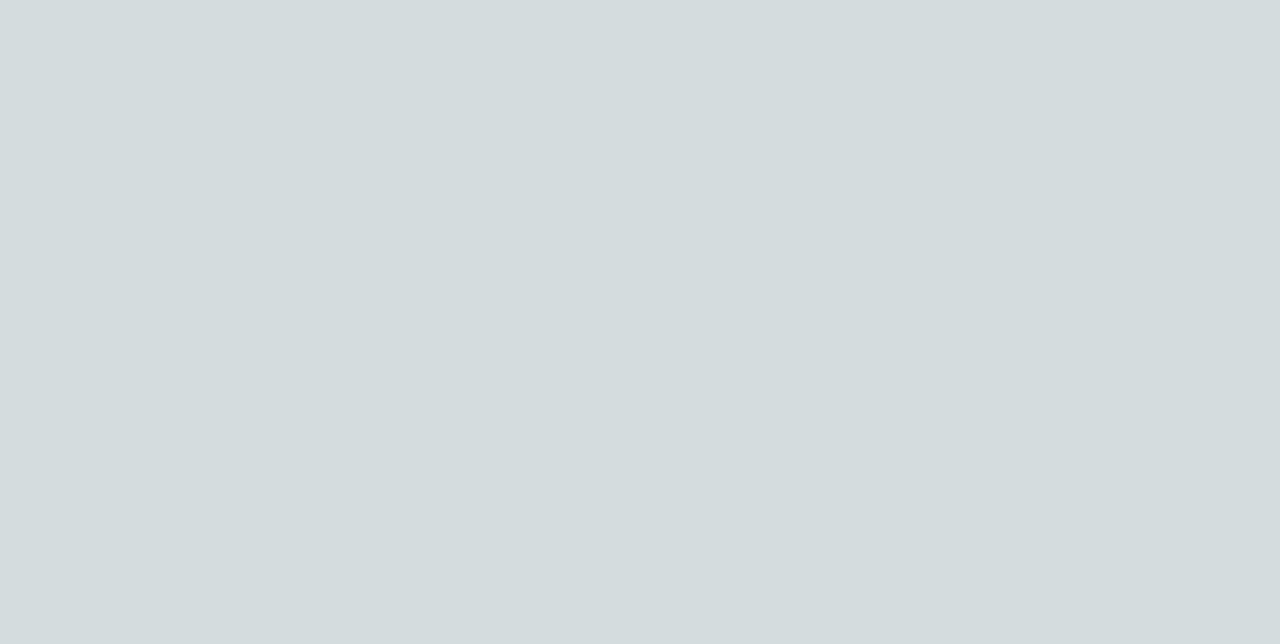
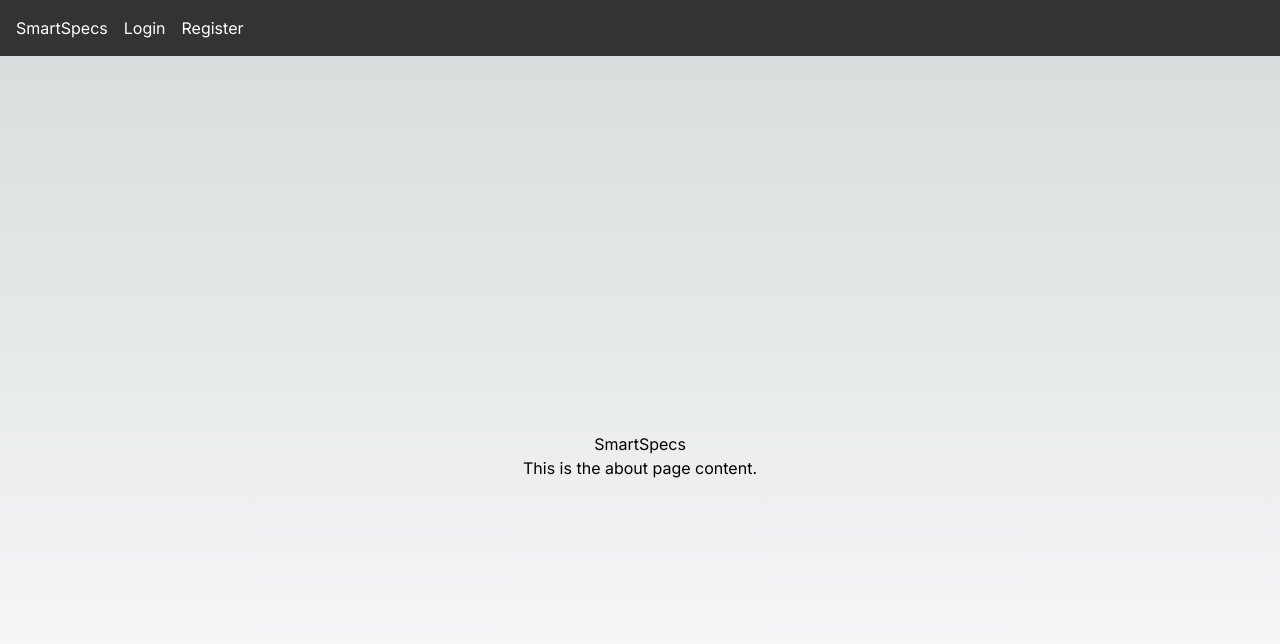
Before and after one commit to drh-14/smartspecs, a Next.js app: page / in a window 1280 px wide. Shown: the top 644 px of the page. Built offline with nearby package versions, Linux system fonts and the light colour scheme.

Commit message:
Create navbar and landing page

```diff
--- /dev/null
+++ b/src/app/components/Navbar.tsx
@@ -0,0 +1,49 @@
+'use client'
+
+import { FC } from 'react';
+import { useRouter } from 'next/navigation';
+
+const Navbar: FC = () => {
+	const router = useRouter();
+
+	return (
+		<nav>
+		<ul>
+			<li>
+			<a onClick={() => router.push('/')}>SmartSpecs</a>
+			</li>
+			<li>
+			<a onClick={() => router.push('/login')}>Login</a>
+			</li>
+			<li>
+			<a onClick={() => router.push('/register')}>Register</a>
+			</li>
+		</ul>
+		<style jsx>{`
+			nav {
+			background: #333;
+			color: #fff;
+			padding: 1rem;
+			}
+			ul {
+			list-style: none;
+			display: flex;
+			gap: 1rem;
+			}
+			li {
+			margin: 0;
+			}
+			a {
+			color: #fff;
+			text-decoration: none;
+			cursor: pointer;
+			}
+			a:hover {
+			text-decoration: underline;
+			}
+		`}</style>
+		</nav>
+	);
+};
+
+export default Navbar;
--- a/src/app/page.tsx
+++ b/src/app/page.tsx
@@ -1,7 +1,11 @@
+import Navbar from './components/Navbar';
+import Landing from './pages/Landing'
 
 export default function Home() {
   return (
-    <main>
-    </main>
+    <>
+      <Navbar />
+      <Landing />
+    </>
   );
 }
--- /dev/null
+++ b/src/app/pages/Landing.tsx
@@ -0,0 +1,21 @@
+'use client';
+
+import { FC } from 'react';
+
+const Landing: FC = () => {
+	return (
+		<main style={{
+		display: 'flex',
+		flexDirection: 'column',
+		justifyContent: 'center',
+		alignItems: 'center',
+		height: '100vh',
+		textAlign: 'center'
+		}}>
+		<h1>SmartSpecs</h1>
+		<p>This is the about page content.</p>
+		</main>
+	);
+};
+
+export default Landing;
```
